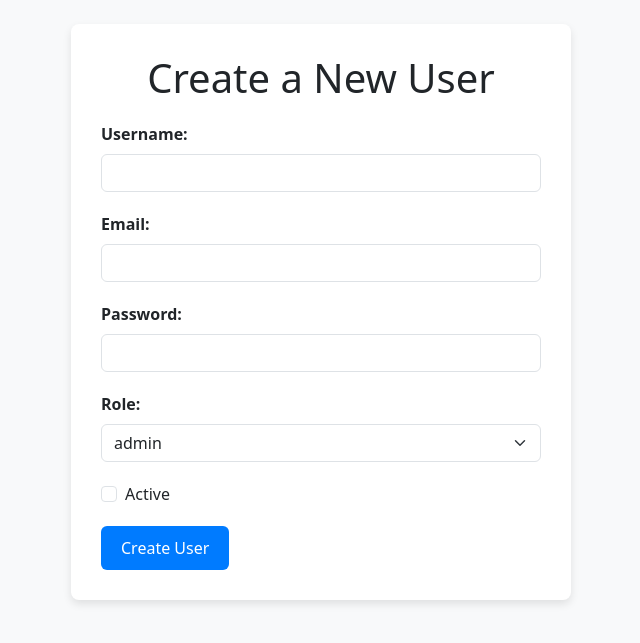
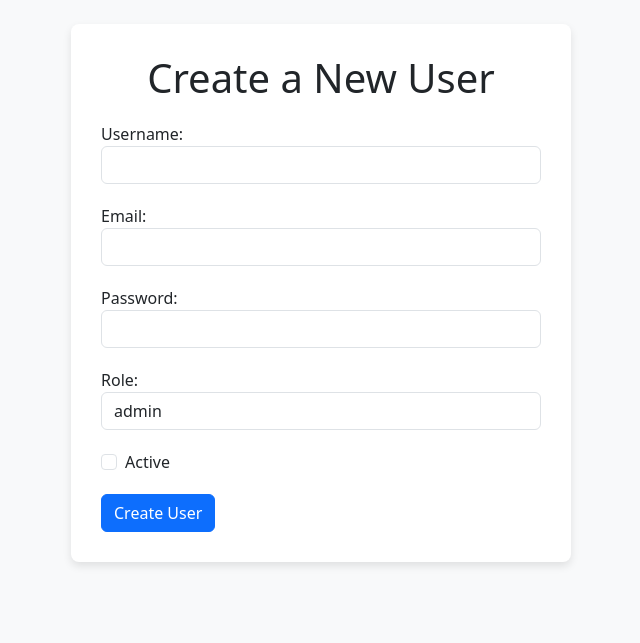
Before and after one commit to Diego165418/Management_Event, a Django app: page /new_user/ in a window 1280 px wide. Shown: the part 75-718 px from the top of the page, without its empty margins (319-959 px from the left). Run offline with Django 5.2, Linux system fonts and the light colour scheme; tables that the repository leaves empty hold one stand-in row (values such as "Sample post").

```diff
--- a/tasks/templates/home.html
+++ b/tasks/templates/home.html
@@ -59,7 +59,7 @@
     <header class="header d-flex justify-content-between align-items-center mb-4">
         <h1 class="mb-0">ARQUIMIDES MANAGEMENT</h1>
         <div>
-            <a href="" class="btn btn-primary">Login</a>
+            <a href="{% url 'login_page'%}" class="btn btn-primary">Login</a>
             <a href="{% url 'create_user_page' %}" class="btn btn-secondary">Register</a>
         </div>
     </header>
--- a/tasks/templates/user.html
+++ b/tasks/templates/user.html
@@ -85,38 +85,33 @@
         </header>
         <div class="container">
             <h1>Create a New User</h1>
-            <form action="{% url 'create_user_page' %}" method="post">
+            <form method="post" action="{% url 'create_user_page' %}">
                 {% csrf_token %}
                 <div class="form-group">
-                    <label for="username" class="form-label">Username:</label>
+                    <label for="username">Username:</label>
                     <input type="text" id="username" name="username" class="form-control" required>
                 </div>
-
                 <div class="form-group">
-                    <label for="email" class="form-label">Email:</label>
+                    <label for="email">Email:</label>
                     <input type="email" id="email" name="email" class="form-control" required>
                 </div>
-
                 <div class="form-group">
-                    <label for="password" class="form-label">Password:</label>
+                    <label for="password">Password:</label>
                     <input type="password" id="password" name="password" class="form-control" required>
                 </div>
-
                 <div class="form-group">
-                    <label for="role" class="form-label">Role:</label>
-                    <select id="role" name="role" class="form-select" required>
+                    <label for="role">Role:</label>
+                    <select id="role" name="role" class="form-control">
                         {% for role in roles %}
                             <option value="{{ role.id }}">{{ role.role_name }}</option>
                         {% endfor %}
                     </select>
                 </div>
-
                 <div class="form-group form-check">
-                    <input type="checkbox" id="is_active" name="is_active" class="form-check-input">
-                    <label for="is_active" class="form-check-label">Active</label>
+                    <input type="checkbox" class="form-check-input" id="is_active" name="is_active">
+                    <label class="form-check-label" for="is_active">Active</label>
                 </div>
-
-                <button type="submit" class="btn btn-custom">Create User</button>
+                <button type="submit" class="btn btn-primary">Create User</button>
             </form>
         </div>
     </body>
```
